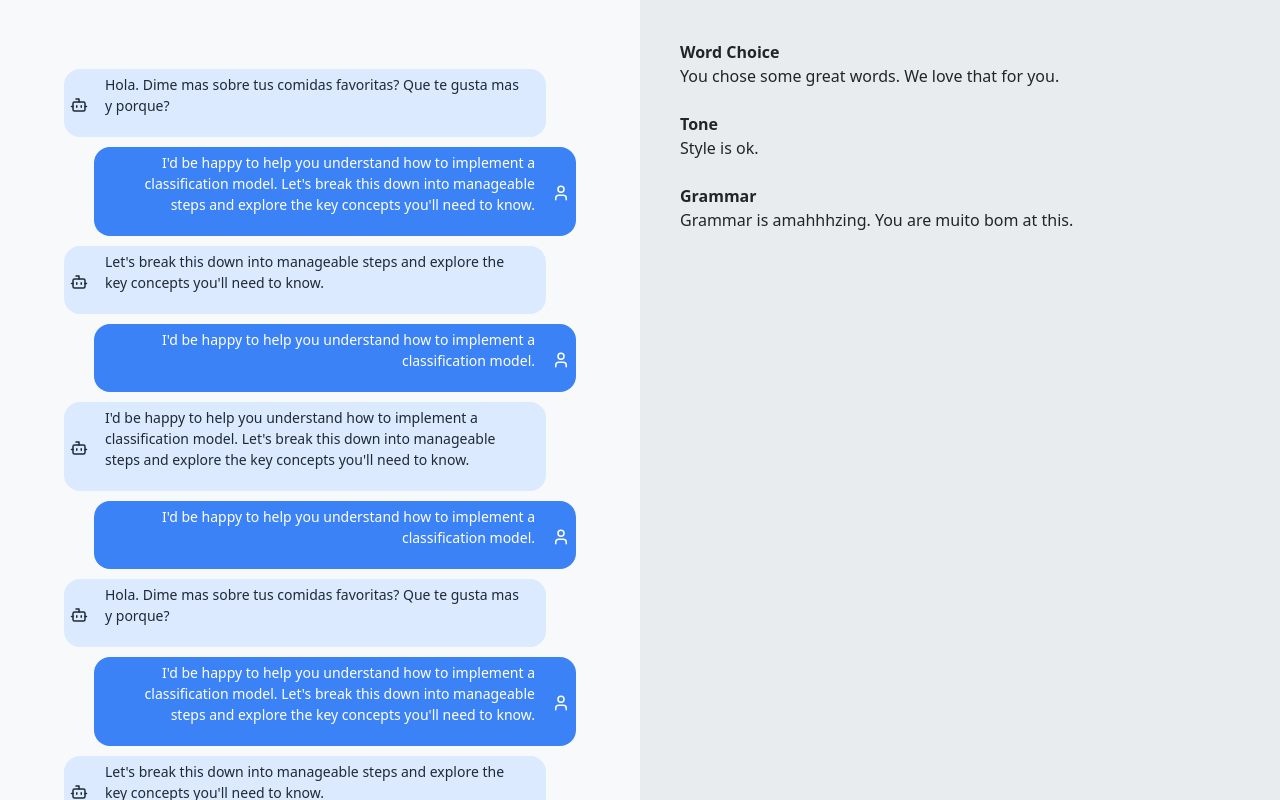
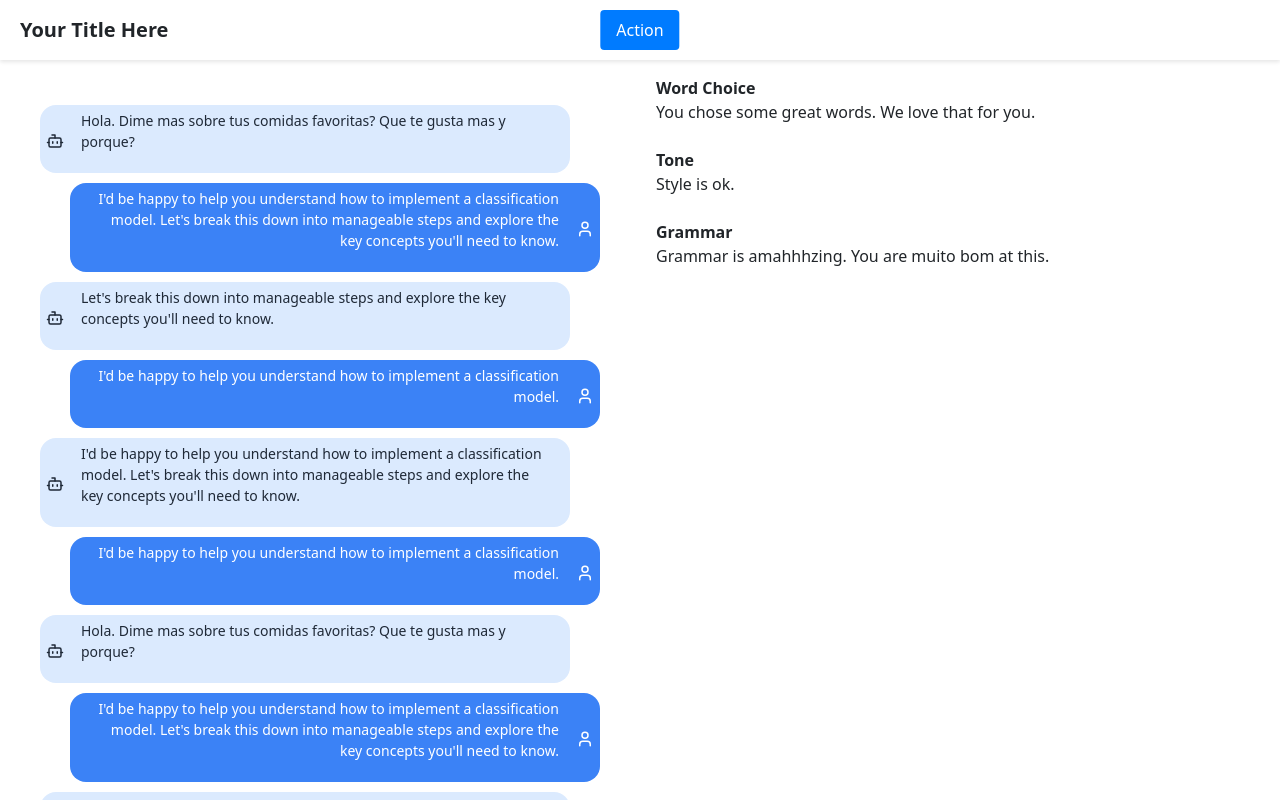
Before and after one commit to CharlieNatoli/language_app, a React (Vite) app: page / in a window 1280 px wide. Shown: the top 800 px of the page. Built offline with nearby package versions, Linux system fonts and the light colour scheme.

Commit message:
title bar

```diff
--- a/src/App.tsx
+++ b/src/App.tsx
@@ -1,5 +1,6 @@
 import ConversationPanel from "./components/ConversationPanel";
 import FeedbackPanel from "./components/FeedbackPanel";
+import TitleBar from "./components/TitleBar";
 
 function App() {
 
@@ -8,30 +9,47 @@ function App() {
     console.log(animal);
   }
 
+  const styles = `
+  .outer-container {
+    display: flex;
+    min-height: 100vh;
+  }
 
-  let animals_base = [
-    'Cat',
-    'Dog',
-    'Swan',
-    'Canada Goose',
-    'Capy',
-    'Penguin'
-]
+  .conversation-panel {
+    width: 50%;
+    height: 100vh;
+    overflow-y: auto;
+    padding: 1rem;
+  }
 
-  return <div>
+  .conversation-panel > div {
+    display: flex;
+    flex-direction: column;
+    gap: 2rem;
+  }
 
+  .content-panel {
+    width: 50%;
+    height: 100vh;
+    padding: 1rem;
+  }
+`;
 
-    <div style={{ display: 'flex', minHeight: '100vh' }}>
-    <div style={{ flex: 1, padding: '40px', backgroundColor: '#f8f9fa' }}>
+  return <>
+  <style>{styles}</style>
+    <div className="background: #f7f7f7;"></div>
+    <TitleBar></TitleBar>
+    <div className="outer-container">
+    <div className="conversation-panel">
     <ConversationPanel></ConversationPanel>
   </div>
-  <div style={{ flex: 1, padding: '40px', backgroundColor: '#e9ecef' }} className="overflow-y-auto">
+  <div className="content-panel">
 
-  <FeedbackPanel>
+  <FeedbackPanel >
     </FeedbackPanel>
   </div>
   </div>
-  </div>
+  </>
     ;
 }
 
--- a/src/components/FeedbackPanel.tsx
+++ b/src/components/FeedbackPanel.tsx
@@ -71,14 +71,16 @@ const FeedbackPanel: React.FC<FeedbackPanelProps> = ({
         Nothing here yet
         </>
     }
-
-    return <>
+    // First add this CSS
+    return  <>
+    <div>
         <b> Word Choice</b> <br/>
         {mockFeedback.word_choice}
         <br/><br/><b> Tone</b><br/>
         {mockFeedback.style}
         <br/><br/><b>Grammar</b><br/>
         {mockFeedback.grammar}
+    </div>
     </>
 
 }
--- /dev/null
+++ b/src/components/TitleBar.tsx
@@ -0,0 +1,55 @@
+import React, { CSSProperties } from "react";
+
+
+
+const TitleBar = () => {
+    const styles: { [key: string]: CSSProperties } = {
+      titleBar: {
+        top: 0,
+        left: 0,
+        width: '100%',
+        height: '60px',
+        boxShadow: '0 2px 4px rgba(0,0,0,0.1)',
+        display: 'flex',
+        alignItems: 'center',
+        padding: '0 20px',
+      },
+      title: {
+        fontSize: '20px',
+        fontWeight: 'bold',
+        // color: '#333',
+        margin: 0
+      },
+      buttonContainer: {
+        position: 'absolute',
+        left: '50%',
+        transform: 'translateX(-50%)'
+      },
+      button: {
+        padding: '8px 16px',
+        backgroundColor: '#007bff',
+        color: 'white',
+        border: 'none',
+        borderRadius: '4px',
+        cursor: 'pointer',
+        fontSize: '16px',
+        // transition: 'background-color 0.2s ease'
+      }
+    };
+
+    return (
+      <div style={styles.titleBar}>
+        <h1 style={styles.title}>Your Title Here</h1>
+        <div style={styles.buttonContainer}>
+          <button
+            style={styles.button}
+            onClick={() => console.log('Button clicked!')}
+          >
+            Action
+          </button>
+        </div>
+      </div>
+    );
+  };
+
+  export default TitleBar
```
Also changed, not shown: src/components/Alert.tsx (+18 -8 lines).
